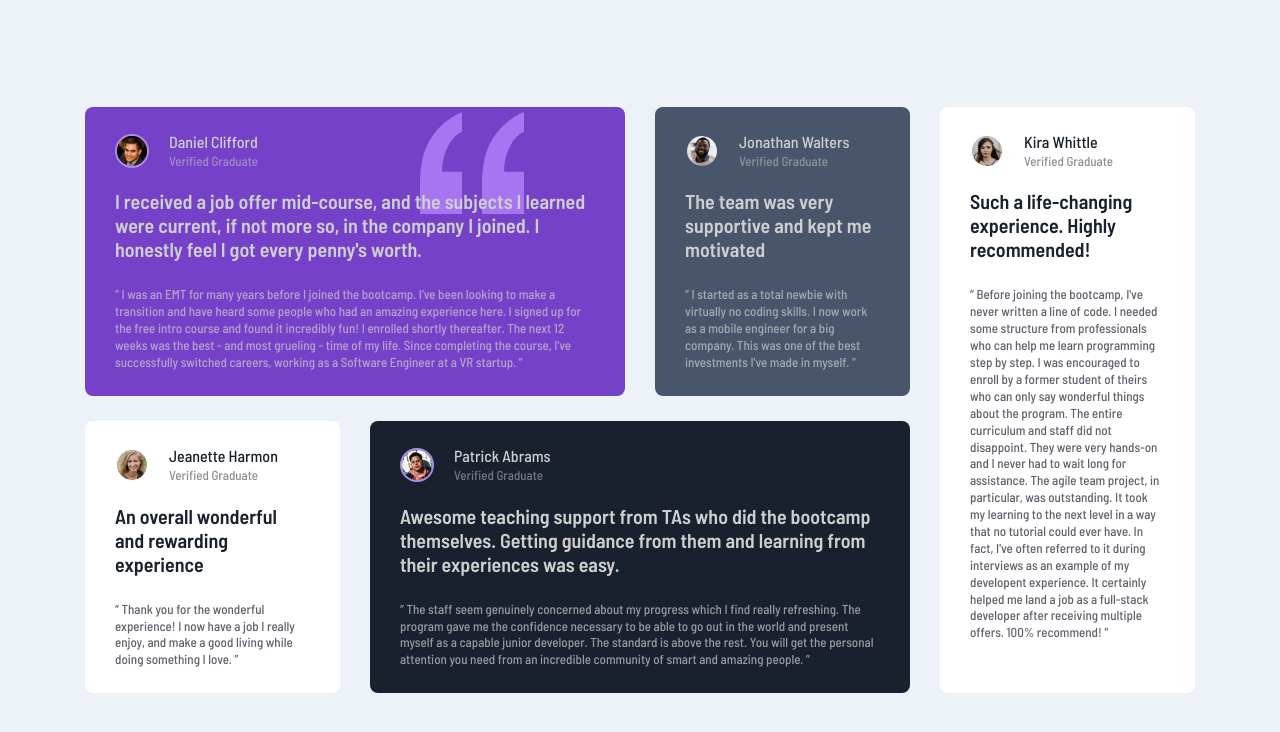
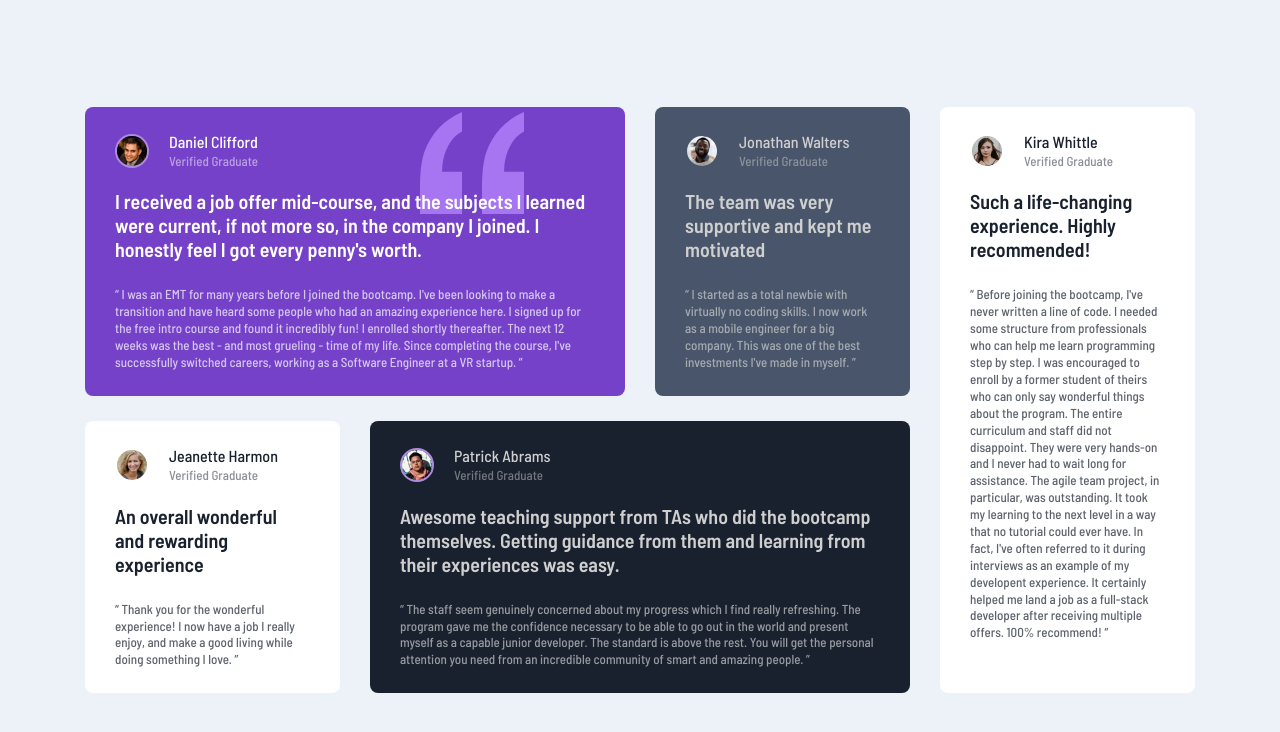
Before and after one commit to gguilhermelopes/front-end-mentor-testimonials-grid-section, a plain HTML site: page index.html in a window 1280 px wide. Drawn offline with Linux system fonts and the light colour scheme.

Commit message:
final-changes

```diff
--- a/css/style.css
+++ b/css/style.css
@@ -40,6 +40,7 @@ body {
 .testimonial:first-child {
   grid-column: 1/3;
   position: relative;
+  color: var(--primary-white);
 }
 
 .testimonial:nth-child(2) {
```
